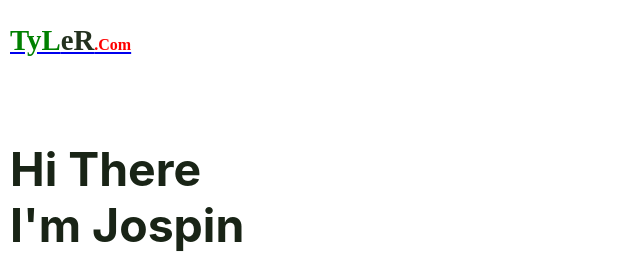
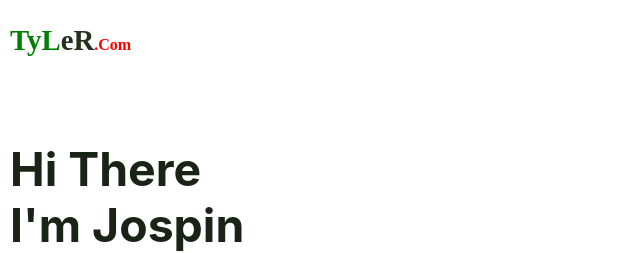
Before and after one commit to Jospin234/Portofolio-exercice, a plain HTML site: page index.html in a window 1280 px wide. Shown: the top 253 px of the page, 0-640 px from the left. Drawn offline with Linux system fonts and the light colour scheme.

Commit message:
Add files via upload

```diff
--- a/stylesss.css
+++ b/stylesss.css
@@ -60,7 +60,9 @@ header{
   color: red;
   font-size: 1rem;
 }
-
+.titre a{
+  text-decoration: none;
+}
 
 .span{
   display: block;
```
